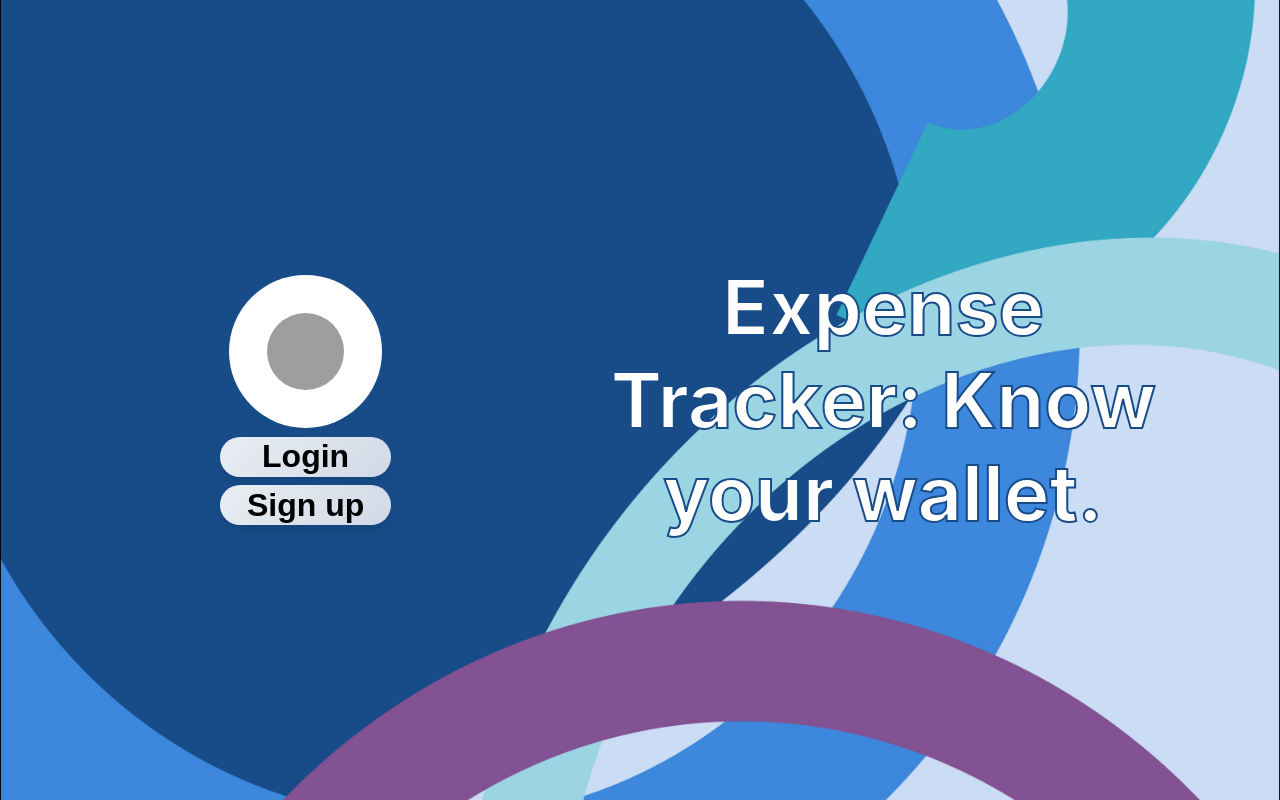
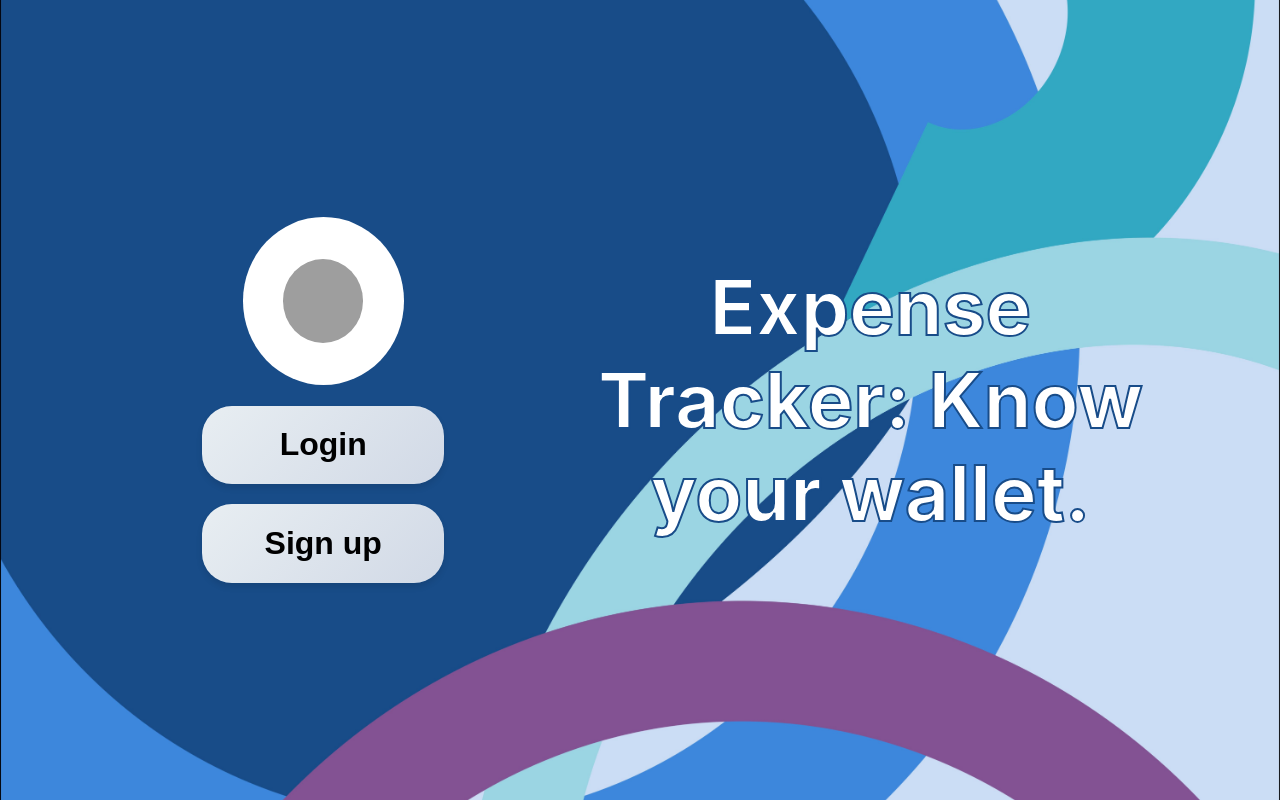
Before and after one commit to adityapatil2310/personal-expenses-tracker, a React (Create React App) app in the folder frontend/: page / in a window 1280 px wide. Built offline with nearby package versions, Linux system fonts and the light colour scheme; grey boxes are pictures that could not be loaded.

Commit message:
all changes to login page done

```diff
--- a/frontend/src/components/register.jsx
+++ b/frontend/src/components/register.jsx
@@ -2,9 +2,9 @@ import '../style/register.css';
 
 export default function Login() {
     return (
-        <div className="loginpage">
+        <div className="registerpage">
             <div className="maindiv">
-                <div className="logindiv">
+                <div className="registerdiv">
                     <div className="imgdiv">
                         <img
                             className="userimg"
@@ -12,8 +12,8 @@ export default function Login() {
                             alt="User"
                         />
                     </div>
-                    <button className="btn">User ID</button>
-                    <button className="btn">Create Password</button>
+                    <button className="btn4">User ID</button>
+                    <button className="btn4">Create Password</button>
                 </div>
                 <div className="textdiv">
                     <div className="text">Get started</div>
--- a/frontend/src/style/Sidebar.css
+++ b/frontend/src/style/Sidebar.css
@@ -16,13 +16,13 @@
   .option {
     background-color: #184c89;
     color: #d2f0f7;
-    border-radius: 4.375%; /* Retained from before */
+    border-radius: 4.375%;
     border: none;
     width: 90%;
-    height: 4.6875%; /* Converted height from rem to % */
+    height: 4.6875%;
     font-weight: 700;
-    padding: 8%; /* Equivalent to 1rem padding */
-    margin: 2% auto; /* Equivalent to 1rem margin */
+    padding: 8%;
+    margin: 2% auto;
     font-size: 1.35rem;
     cursor: pointer;
   }
@@ -40,13 +40,13 @@
     background-color: #e8eef2;
     color: #184c89;
     width: 90%;
-    margin: 3% auto;  /* Adjusted from 0.3rem to 3% */
-    padding: 8%; /* Equivalent to 1rem padding */
+    margin: 3% auto;
+    padding: 8%;
     font-weight: 700;
   }
 
   .lower {
-    margin-bottom: 3%; /* Adjusted from 1.2rem to 3% */
+    margin-bottom: 3%;
     display: flex;
     flex-direction: column;
     justify-content: center;
@@ -61,8 +61,8 @@
     width: 90%;
     height: 4.6875%;
     font-weight: 700;
-    padding: 8%; /* Equivalent to 1rem padding */
-    margin: 3% auto; /* Adjusted from 1rem to 3% */
+    padding: 8%;
+    margin: 3% auto;
     font-size: 1.3rem;
   }
 
@@ -73,7 +73,7 @@
   }
 
   .userpic {
-    margin: 3% auto; /* Adjusted from 1rem to 3% */
+    margin: 3% auto;
     display: flex;
     justify-content: center;
     align-items: center;
--- a/frontend/src/style/login.css
+++ b/frontend/src/style/login.css
@@ -1,18 +1,25 @@
-.loginpage {
+* {
+    margin: 0;
+    padding: 0;
+    box-sizing: border-box;
+  }
+
+  .loginpage {
     background-image: url('/public/images/expensetracker.jpg');
     background-size: cover;
     background-position: center center;
     background-repeat: no-repeat;
-    margin: 0;
     height: 100vh;
     overflow: hidden;
+    display: flex;
+    justify-content: center;
+    align-items: center;
   }
 
   .maindiv {
     display: flex;
-    width: 95%;
-    height: 50%;
-    margin: 0 auto;
+    width: 90%;
+    height: 70%;
     justify-content: space-between;
   }
 
@@ -42,8 +49,8 @@
 
   .imgdiv {
     background-color: white;
-    height: 12vw;
-    width: 12vw;
+    height: 30%;
+    width: 40%;
     border-radius: 50%;
     display: flex;
     justify-content: center;
@@ -52,11 +59,11 @@
 
   .btn {
     border: none;
-    width: 40%;
-    margin-top: 2%;
+    width: 60%;
+    margin-top: 5%;
     border-radius: 30px;
     background: linear-gradient(135deg, #E8EEF2, #D1D9E6);
-    height: 10%;
+    height: 14%;
     font-size: 2rem;
     font-weight: 600;
     color: #000;
--- a/frontend/src/style/register.css
+++ b/frontend/src/style/register.css
@@ -4,37 +4,32 @@
   box-sizing: border-box;
 }
 
-html, body {
-    height: 100%;
-    overflow: hidden;
-}
-
-.loginpage {
+.registerpage {
   background-image: url('/public/images/expensetracker.jpg');
   background-size: cover;
   background-position: center center;
   background-repeat: no-repeat;
   height: 100vh;
+  overflow: hidden;
   display: flex;
+  justify-content: center;
   align-items: center;
-    justify-content: center;
 }
 
 .maindiv {
   display: flex;
-    width: 95%;
-    height: 50vh;
-    margin: 0 auto;
+  width: 90%;
+  height: 70%;
   justify-content: space-between;
 }
 
-.logindiv {
+.registerdiv {
   display: flex;
   flex-direction: column;
   justify-content: center;
   align-items: center;
   width: 35%;
-    margin-left: 4rem;
+  margin-left: 5%;
 }
 
 .textdiv {
@@ -44,7 +39,7 @@ html, body {
   width: 60%;
   align-items: center;
   color: #FFF;
-    font-size: 6.5rem;
+  font-size: 6vw;
   font-weight: 700;
 }
 
@@ -54,22 +49,21 @@ html, body {
 
 .imgdiv {
   background-color: white;
-    height: 12rem;
-    width: 12rem;
+  height: 30%;
+  width: 40%;
   border-radius: 50%;
   display: flex;
   justify-content: center;
   align-items: center;
 }
 
-.btn {
+.btn4 {
   border: none;
-    width: 20rem;
-    margin-top: 0.75rem;
+  width: 70%;
+  margin-top: 5%;
   border-radius: 30px;
-    border: 1px solid #000;
   background: linear-gradient(135deg, #E8EEF2, #D1D9E6);
-    height: 6rem;
+  height: 14%;
   font-size: 2rem;
   font-weight: 600;
   color: #000;
@@ -78,14 +72,14 @@ html, body {
   box-shadow: 0 4px 6px rgba(0, 0, 0, 0.1);
 }
 
-.btn:hover {
+.btn4:hover {
   background: linear-gradient(135deg, #D1D9E6, #9FAEC3);
   color: #fff;
   transform: scale(1.05);
   box-shadow: 0 8px 12px rgba(0, 0, 0, 0.2);
 }
 
-.btn:active {
+.btn4:active {
   transform: scale(1);
   box-shadow: 0 4px 6px rgba(0, 0, 0, 0.1);
 }
```
Lines whose indentation alone changed are shown as unchanged.
